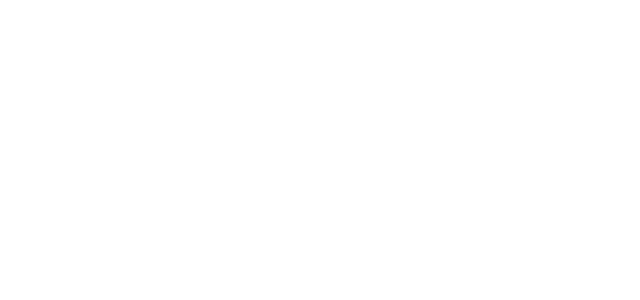
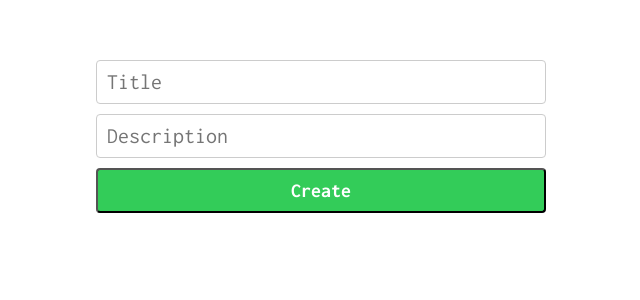
Before and after one commit to egorbabintcev/make-notes-vue, a Vue app: page / in a window 1280 px wide. Shown: the top 300 px of the page, without its empty margins (319-959 px from the left). Built offline with nearby package versions, Linux system fonts and the light colour scheme.

Commit message:
Create component for note input. Add dynamic textarea resize. Add styles for grid container.

```diff
--- a/src/App.vue
+++ b/src/App.vue
@@ -1,5 +1,35 @@
+<template>
+  <div class="container">
+    <note-input :addNote="() => {}"></note-input>
+  </div>
+</template>
+
 <script>
+import NoteInput from '@/components/NoteInput.vue';
+
 export default {
   name: 'App',
+  components: {
+    NoteInput,
+  },
 };
 </script>
+
+<style lang="scss">
+@import '~@/assets/sass/utils/functions';
+
+.container {
+  max-width: 480px;
+  margin: 0 auto;
+  padding: {
+    left: rem(15);
+    right: rem(15);
+    top: rem(60);
+  }
+
+  // grid
+  display: grid;
+  grid-gap: rem(40) 0;
+  grid-template-rows: repeat(1, auto);
+}
+</style>
--- /dev/null
+++ b/src/components/NoteInput.vue
@@ -0,0 +1,90 @@
+<template>
+  <div class="note-input">
+    <form @submit.prevent="handleSubmit">
+      <textarea
+        placeholder="Title"
+        rows="1"
+        v-model.trim="title"
+        @input="resizeHeight"
+      >
+      </textarea>
+      <textarea
+        placeholder="Description"
+        rows="1"
+        v-model.trim="descr"
+        @input="resizeHeight"
+      >
+      </textarea>
+      <button type="submit">Create <!--<i class="icon">✅</i> --></button>
+    </form>
+  </div>
+</template>
+
+<script>
+export default {
+  name: 'NoteInput',
+  props: {
+    addNote: Function,
+  },
+  data() {
+    return {
+      title: '',
+      descr: '',
+    };
+  },
+  methods: {
+    handleSubmit() {
+      const { title, descr } = this;
+      if (title.length > 0 && descr.length > 0) {
+        this.addNote(title, descr);
+        this.title = '';
+        this.descr = '';
+      }
+    },
+    resizeHeight(e) {
+      e.target.style.height = 'auto';
+      e.target.style.height = `${e.target.scrollHeight + 2}px`;
+    },
+  },
+};
+</script>
+
+<style lang="scss">
+@import "~@/assets/sass/utils/functions";
+
+.note-input {
+  form {
+    align-items: center;
+    display: flex;
+    flex-direction: column;
+
+    textarea, button {
+      border-radius: rem(4);
+      width: 100%;
+    }
+
+    textarea {
+      border: rem(1) solid hsl(0, 0%, 80%);
+      font-size: rem(22);
+      margin-bottom: rem(10);
+      padding: rem(10);
+      resize: none;
+    }
+
+    button {
+      background-color: hsl(135, 60%, 50%);
+      color: hsl(0, 0%, 100%);
+      padding: rem(10) rem(15);
+      font: {
+        family: 'Inconsolata', monospace;
+        size: rem(20);
+        weight: 700;
+      }
+
+      .icon {
+        font-size: rem(14);
+      }
+    }
+  }
+}
+</style>
```
